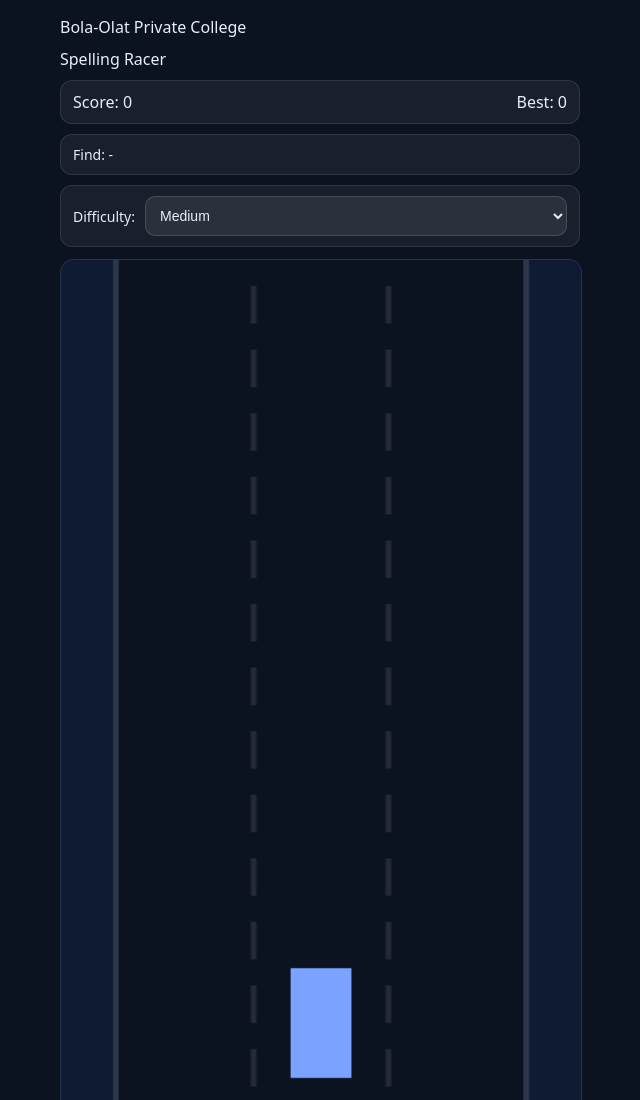
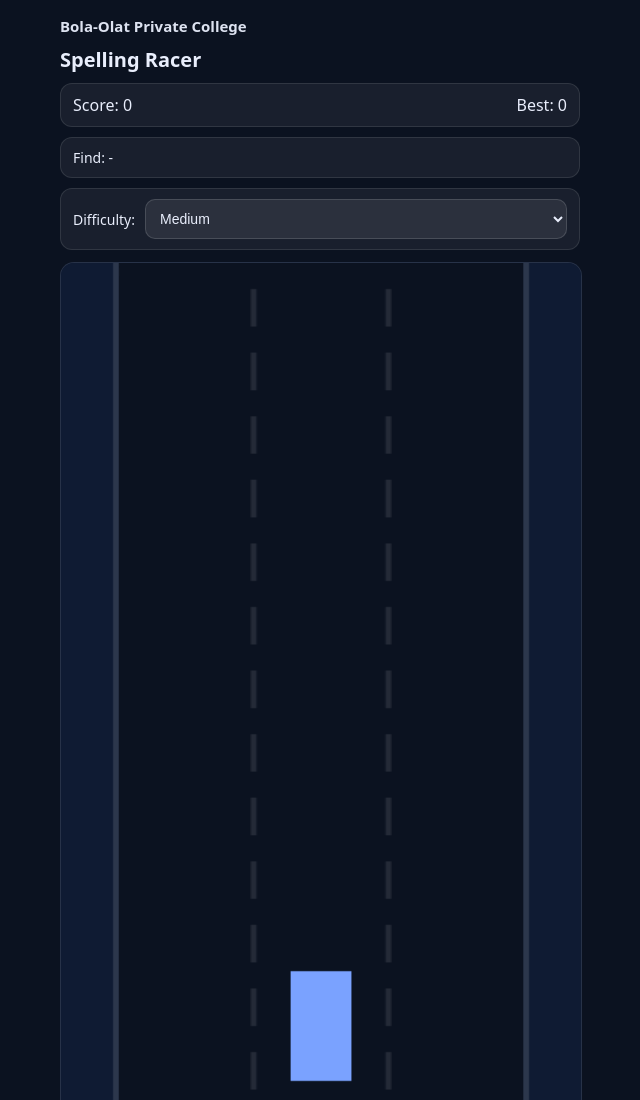
Before and after one commit to TheSkilledNetwork/bopcgames, a plain HTML site: page index.html in a window 1280 px wide. Shown: the top 1100 px of the page, without its empty margins (320-960 px from the left). Drawn offline with Linux system fonts and the light colour scheme.

Commit message:
Add styles for schoolTitle and appTitle classes

```diff
--- a/style.css
+++ b/style.css
@@ -86,3 +86,13 @@ button:active{ transform:translateY(1px); }
   opacity:0.85;
   font-size:13px;
 }
+.schoolTitle{
+  font-size:15px;
+  font-weight:600;
+  opacity:0.95;
+}
+
+.appTitle{
+  font-size:20px;
+  font-weight:700;
+}
```
